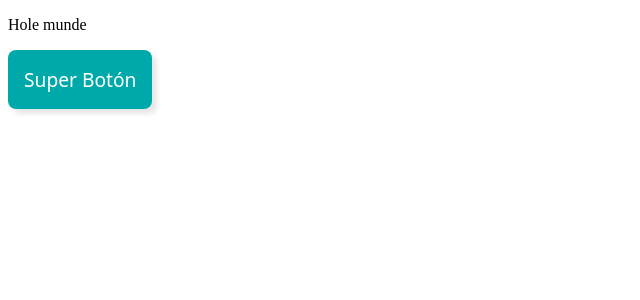
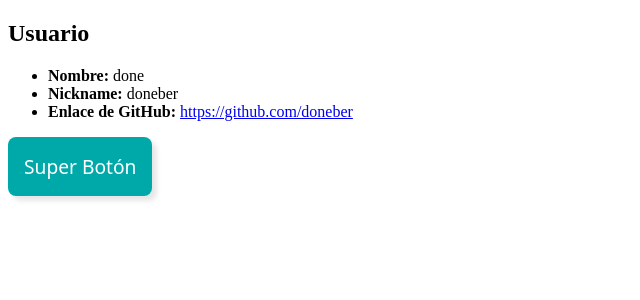
Before and after one commit to doneber/Aprendiendo-React-en-24-horas, a React (Vite) app in the folder ejercicio02-HolaReactVite/: page / in a window 1280 px wide. Shown: the top 300 px of the page, without its empty margins (0-640 px from the left). Built offline with nearby package versions, Linux system fonts and the light colour scheme.

Commit message:
Mostrando datos en la vista

```diff
--- a/ejercicio02-HolaReactVite/src/App.jsx
+++ b/ejercicio02-HolaReactVite/src/App.jsx
@@ -6,10 +6,21 @@ const MySuperButton = () => {
   </button>
 }
 
+const user = {
+  name: "done",
+  nickname: "doneber",
+  githubURL: "https://github.com/doneber"
+}
+
 function App() {
   return (
     <>
-      <p>Hole munde</p>
+      <h2>Usuario</h2>
+      <ul>
+        <li><b>Nombre: </b> { user.name }</li>
+        <li><b>Nickname: </b>{ user.nickname }</li>
+        <li><b>Enlace de GitHub: </b> <a href={ user.githubURL }>{ user.githubURL }</a> </li>
+      </ul>
       <MySuperButton />
     </>
   )
```
